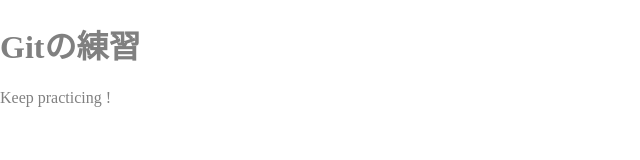
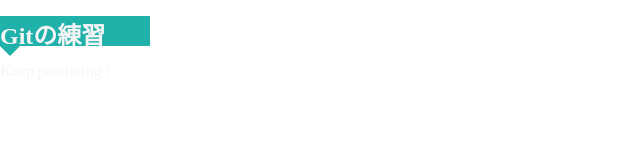
Before and after one commit to momity09/test, a plain HTML site: page test230810/index.html in a window 1280 px wide. Shown: the whole page, without its empty margins (0-640 px from the left). Drawn offline with Linux system fonts and the light colour scheme.

Commit message:
h1の装飾

```diff
--- a/test230810/index.html
+++ b/test230810/index.html
@@ -4,7 +4,7 @@
     <meta charset="UTF-8">
     <meta name="viewport" content="width=device-width, initial-scale=1.0">
     <title>Document</title>
-    <link rel="stylesheet" href="./css/style.css">
+    <link rel="stylesheet" href="../css/style.css">
 </head>
 <body>
     <header>
--- a/test230810/scss/style.scss
+++ b/test230810/scss/style.scss
@@ -4,5 +4,27 @@ html,
 body {
     padding: 0;
     margin: 0;
-    color: #808080;
+    color: #f5f5f5;
 }
+
+h1 {
+    font-size: 24px;
+    font-weight: 700;
+    width: 150px;
+    height: 30px;
+    background-color: #20b2aa;
+    position: relative;
+
+&::after {
+    content: "";
+    position: absolute;
+    width: 0;
+    height: 0;
+    border-style: solid;
+    border-width: 10px 10px 0 10px;
+    border-color: #20b2aa transparent transparent transparent;
+    left: 0;
+    bottom: -10px;
+
+}
+}
```
Also changed, not shown: css/style.css (added).
